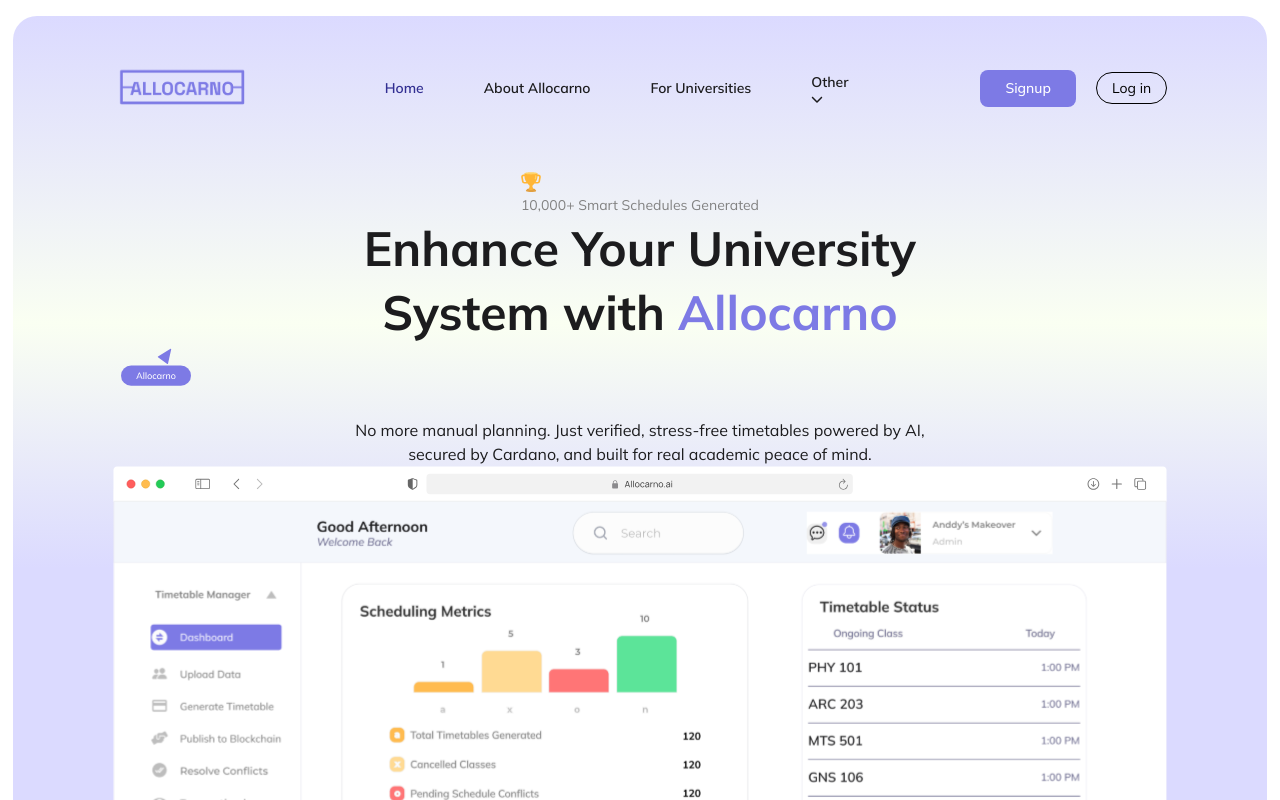
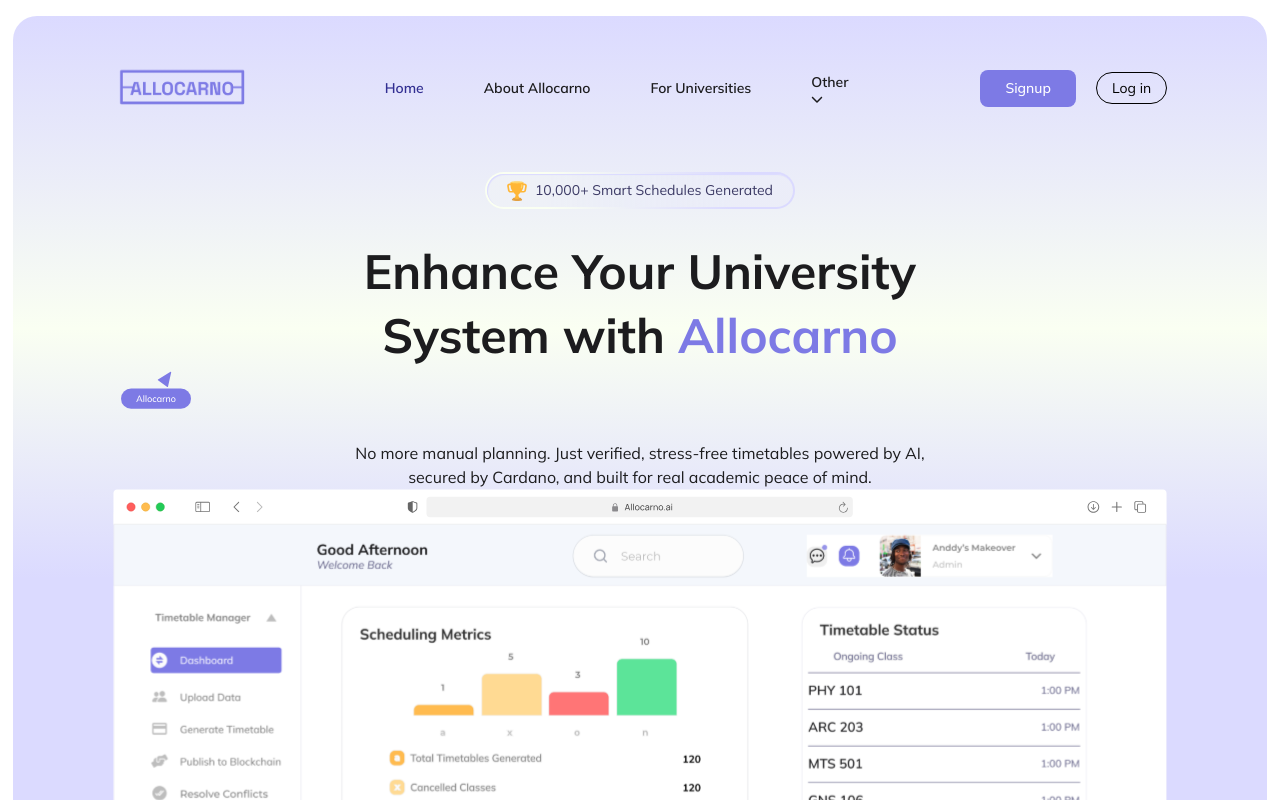
Before and after one commit to dd3vahmad/allocarno-client, a React (Vite) app in the folder frontend/: page / in a window 1280 px wide. Shown: the top 800 px of the page. Built offline with nearby package versions, Linux system fonts and the light colour scheme; no server answers.

Commit message:
Fix: anding page

```diff
--- a/frontend/src/components/hero-section/heroSection.css
+++ b/frontend/src/components/hero-section/heroSection.css
@@ -4,6 +4,25 @@
   align-items: center;
   text-align: center;
   padding: 60px 20px;
+}
+
+.notification {
+  display: flex;
+  align-items: center;
+  gap: 8px;
+  margin-bottom: 30px;
+  border-radius: 24px;
+  background: linear-gradient(to right, #dbdaff61 20%, #fafff284 80%)
+      padding-box,
+    linear-gradient(to right, #fafff2 20%, #dbdaff 80%) border-box; /* Border gradient */
+  border: 2px solid transparent; /* Transparent border */
+  padding: 6px 20px;
+  box-shadow: inset 1px 1px 1px #dbdaff;
+}
+
+.notification-text {
+  font-size: 14px;
+  color: #3c3a65;
 }
 
 .hero-section-wrapper {
```
